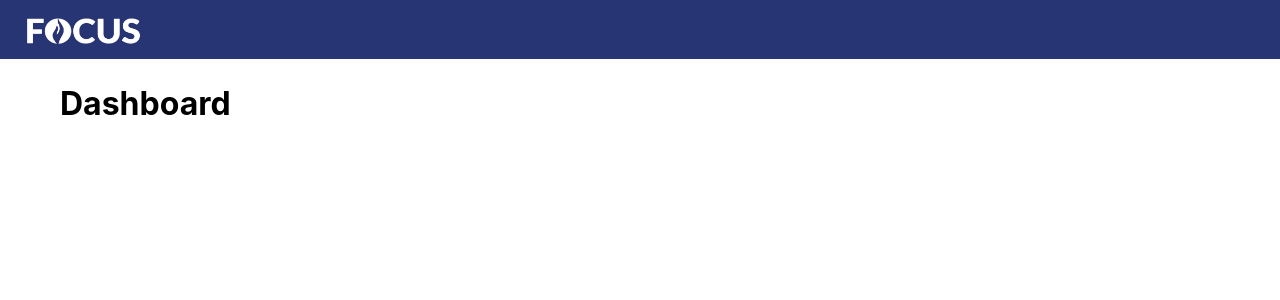
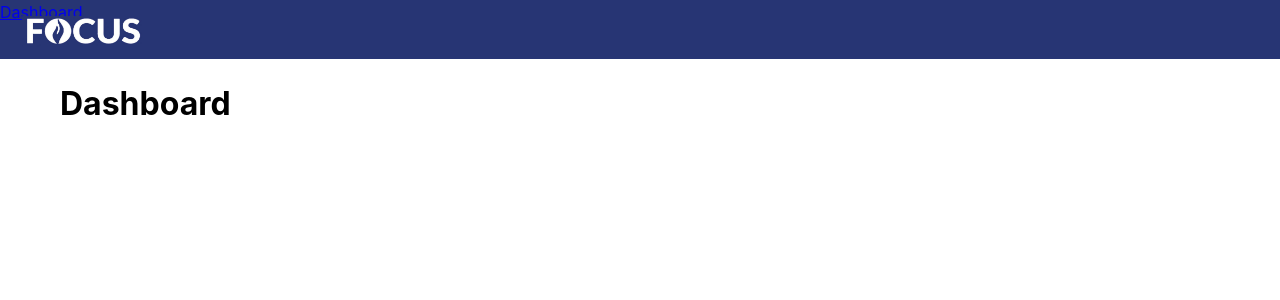
Before and after one commit to onno204/fivem-meos, a PHP site: page /meos/frontend/dashboard in a window 1280 px wide. Shown: the top 300 px of the page. Run offline with PHP 8.4, Linux system fonts and the light colour scheme; some libraries are stand-ins or nearby versions.

Commit message:
Update nav.php

```diff
--- a/includes/nav.php
+++ b/includes/nav.php
@@ -2,6 +2,7 @@
 
 <div class="kop-achtergrond">
     <img class= "politielogo1" src="assets/img/politielogo1.png" width="121" height="31">
+    <a href="dashboard" <?php if('dashboard'===$config['serverinfo']['currentpage']){echo "class=\"active\"";} ?> >Dashboard</a>
 </div>
 
 <?php
```
